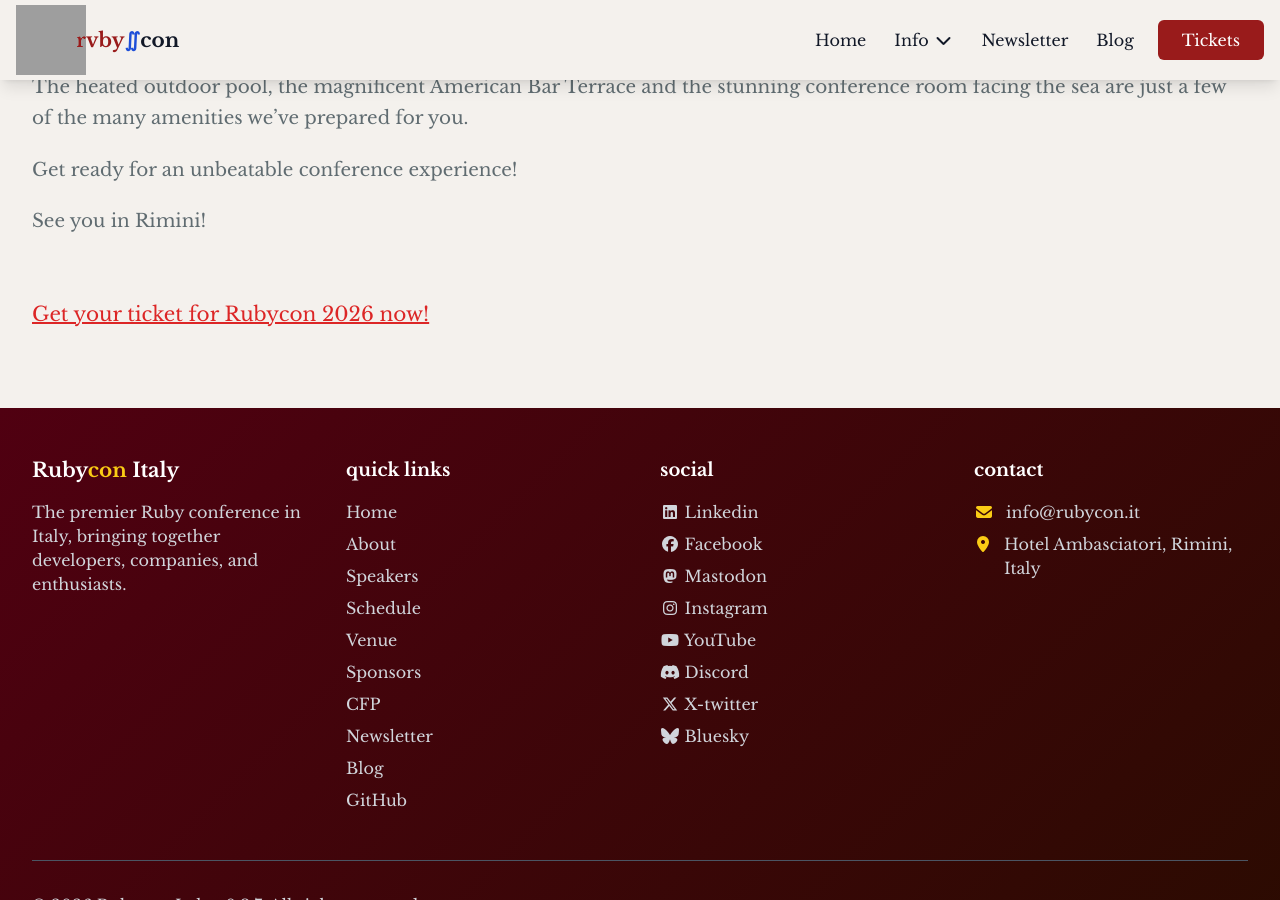
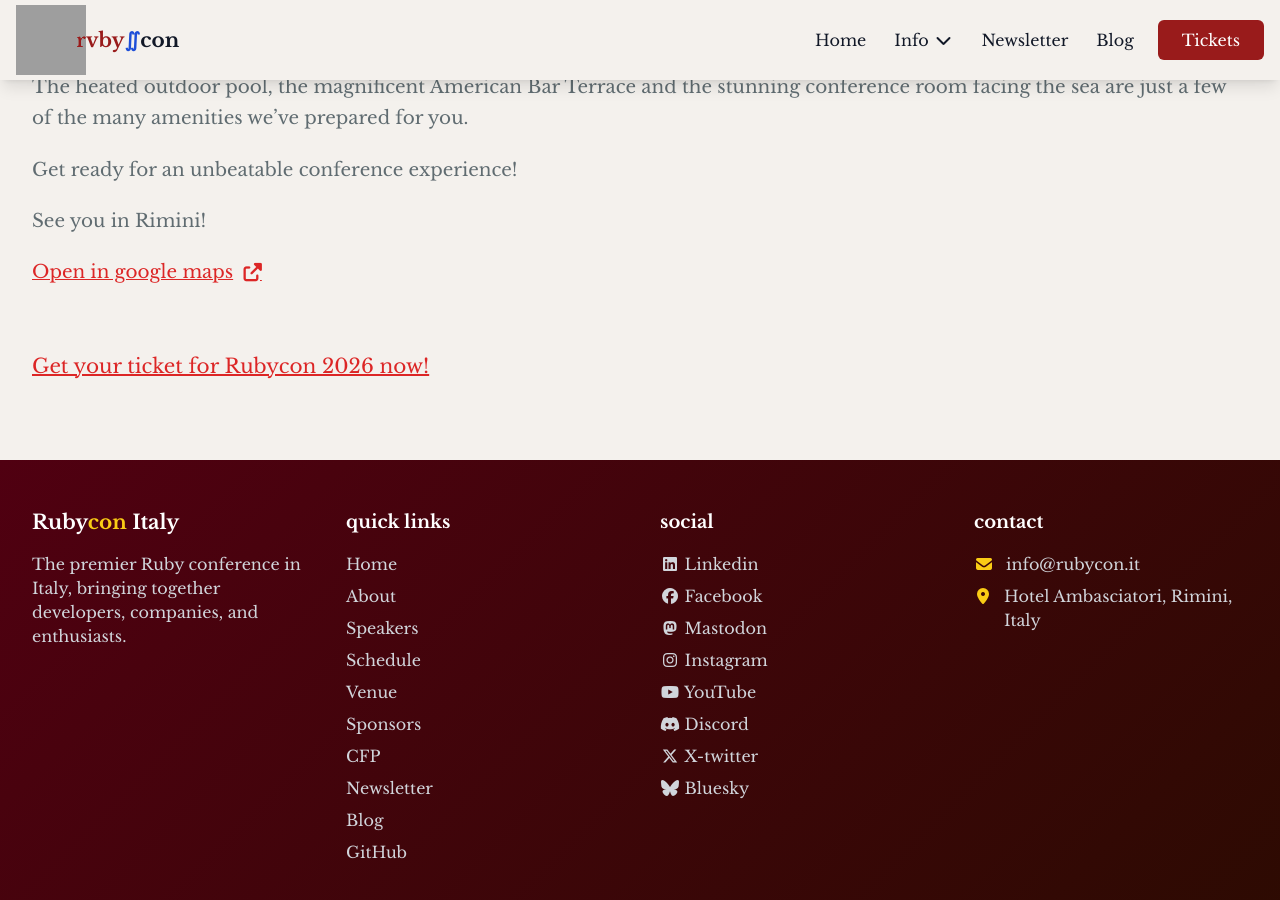
Before and after one commit to palladius/rubycon.it, a Jekyll site: the page built from rubycon.it/_posts/2025-10-14-hotel-ambasciatori.md, in a window 1280 px wide and 900 px high, scrolled down 730 px. Built offline with Jekyll 4.4.1, drawn with Linux system fonts in a browser that asks for light colours; nearby versions of some CDN libraries; grey boxes are pictures that could not be loaded.

Commit message:
Adding google maps link

```diff
--- a/rubycon.it/_posts/2025-10-14-hotel-ambasciatori.md
+++ b/rubycon.it/_posts/2025-10-14-hotel-ambasciatori.md
@@ -15,3 +15,8 @@
 Get ready for an unbeatable conference experience!
 
 See you in Rimini!
+
+<a href="{{ site.data.venue.maps_path }}" target="_blank" class="inline-flex items-center text-yellow-400 font-bold hover:text-red-800">
+    Open in google maps
+    <i class="fas fa-external-link-alt ml-2"></i>
+</a>
```
